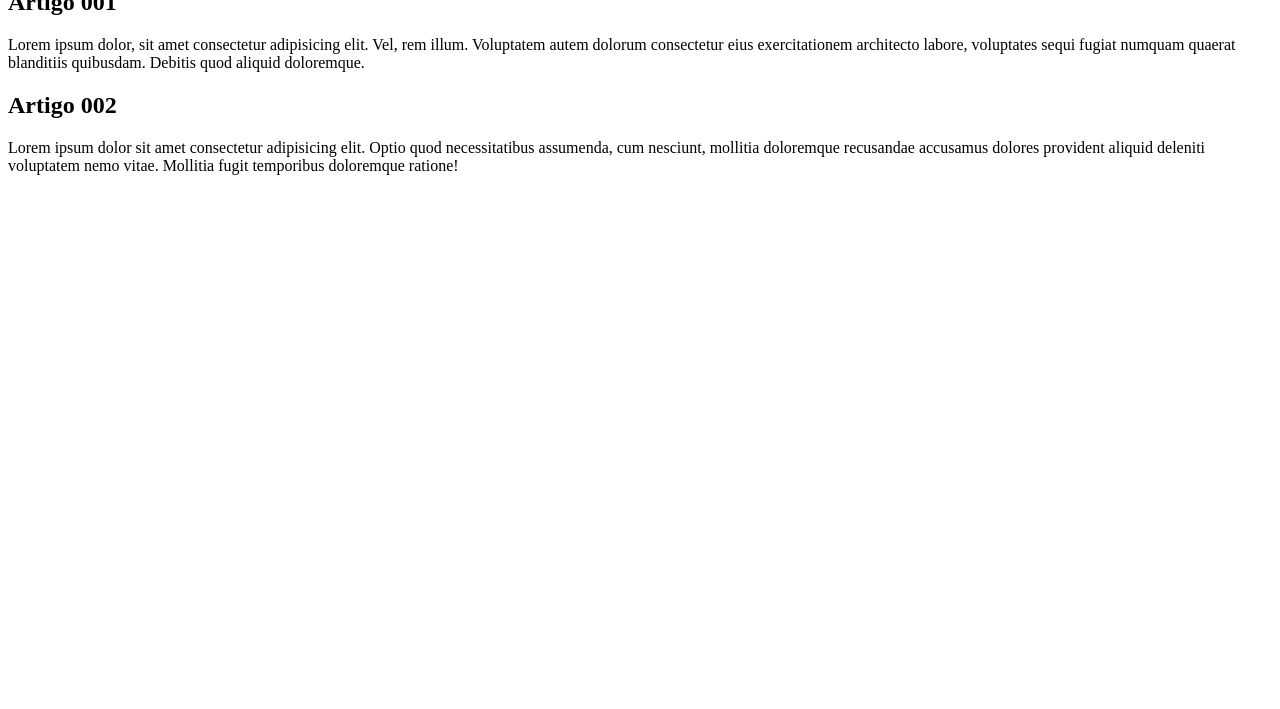
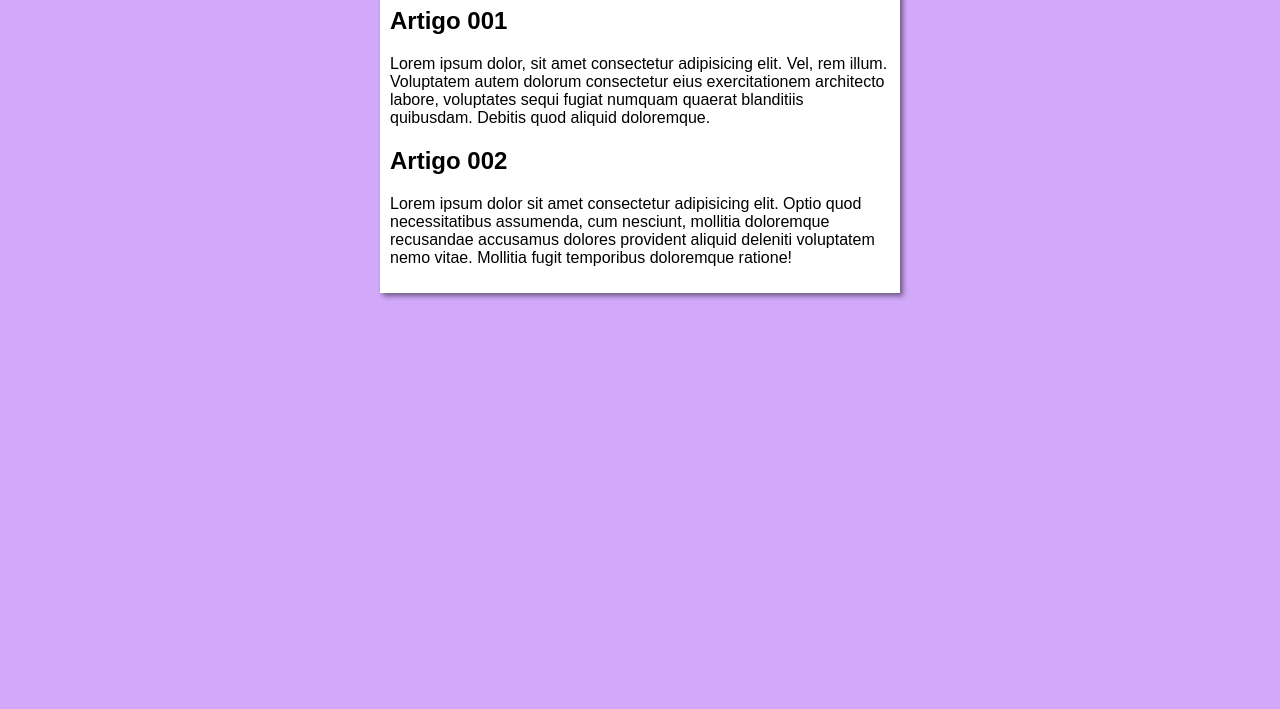
Before and after one commit to hebertpxx/projeto-site, a plain HTML site: page index.html in a window 1280 px wide. Shown: the part 91-800 px from the top of the page. Drawn offline with Linux system fonts and the light colour scheme.

Commit message:
Design iniciado
Design iniciado no site.

```diff
--- /dev/null
+++ b/estilos/style.css
@@ -0,0 +1,16 @@
+*{
+    font-family: Arial, Helvetica, sans-serif;
+    font: 16px;
+}
+
+body{
+    background-color: rgb(210, 168, 250);
+}
+
+main{
+    background-color: white;
+    width: 500px;
+    margin: auto;
+    padding: 10px;
+    box-shadow: 3px 3px 5px rgba(0, 0, 0, 0.473);
+}
--- a/index.html
+++ b/index.html
@@ -5,6 +5,7 @@
     <meta http-equiv="X-UA-Compatible" content="IE=edge">
     <meta name="viewport" content="width=device-width, initial-scale=1.0">
     <title>Projeto Site</title>
+    <link rel="stylesheet" href="estilos/style.css">
 </head>
 <body>
     <main>
```
